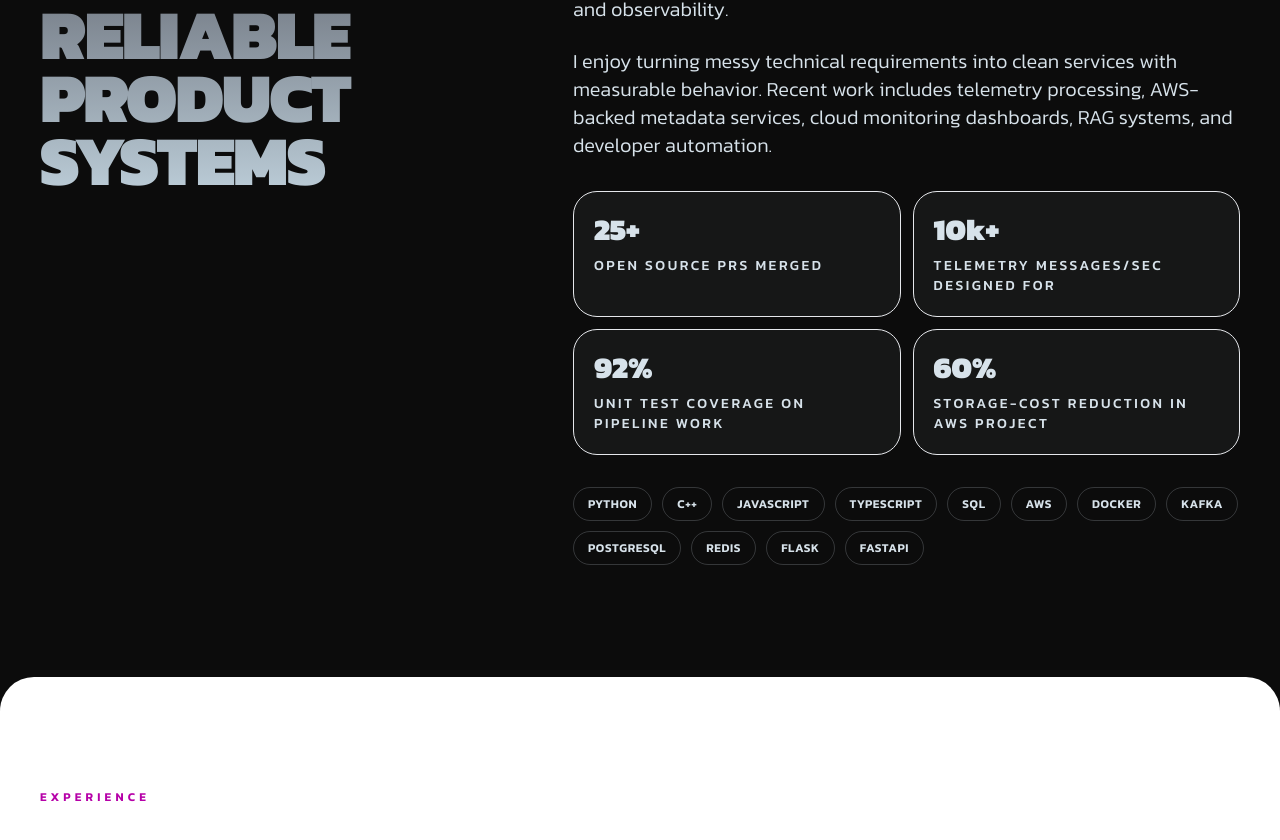
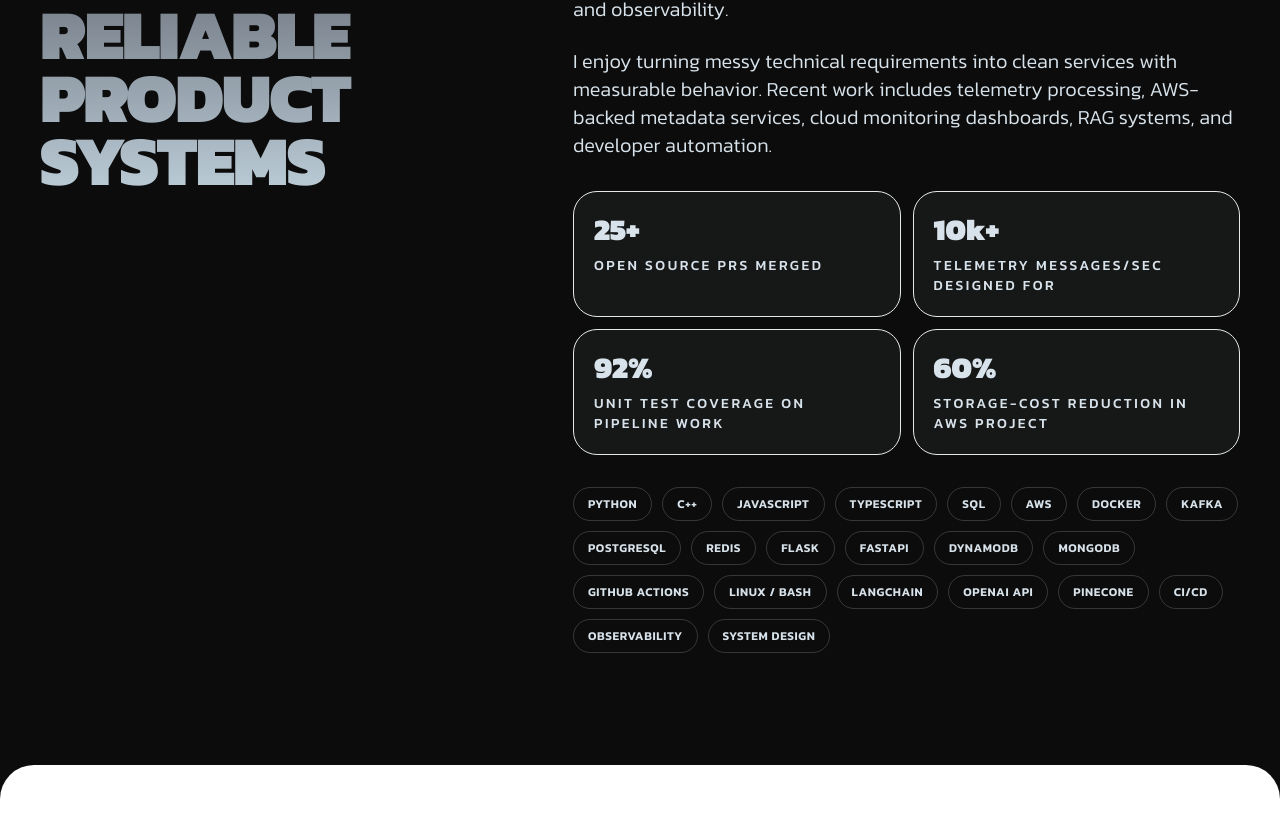
Before and after one commit to gitsofyash/yashgupta-portfolio, a React (Vite) app: page / in a window 1280 px wide. Shown: the part 1580-2420 px from the top of the page. Built offline with nearby package versions, Linux system fonts and the light colour scheme.

Commit message:
update skills list and show all skills in about section

```diff
--- a/src/App.tsx
+++ b/src/App.tsx
@@ -102,6 +102,10 @@ const skills = [
   'Redis',
   'Flask',
   'FastAPI',
+  'DynamoDB',
+  'MongoDB',
+  'GitHub Actions',
+  'Linux / Bash',
   'LangChain',
   'OpenAI API',
   'Pinecone',
@@ -472,7 +476,7 @@ function AboutSection() {
             ))}
           </div>
           <div className="mt-8 flex flex-wrap gap-2.5">
-            {skills.slice(0, 12).map((skill) => (
+            {skills.map((skill) => (
               <span
                 key={skill}
                 className="rounded-full border border-[#D7E2EA]/20 px-3.5 py-2 text-xs font-semibold uppercase tracking-wider text-[#D7E2EA]/82"
```
